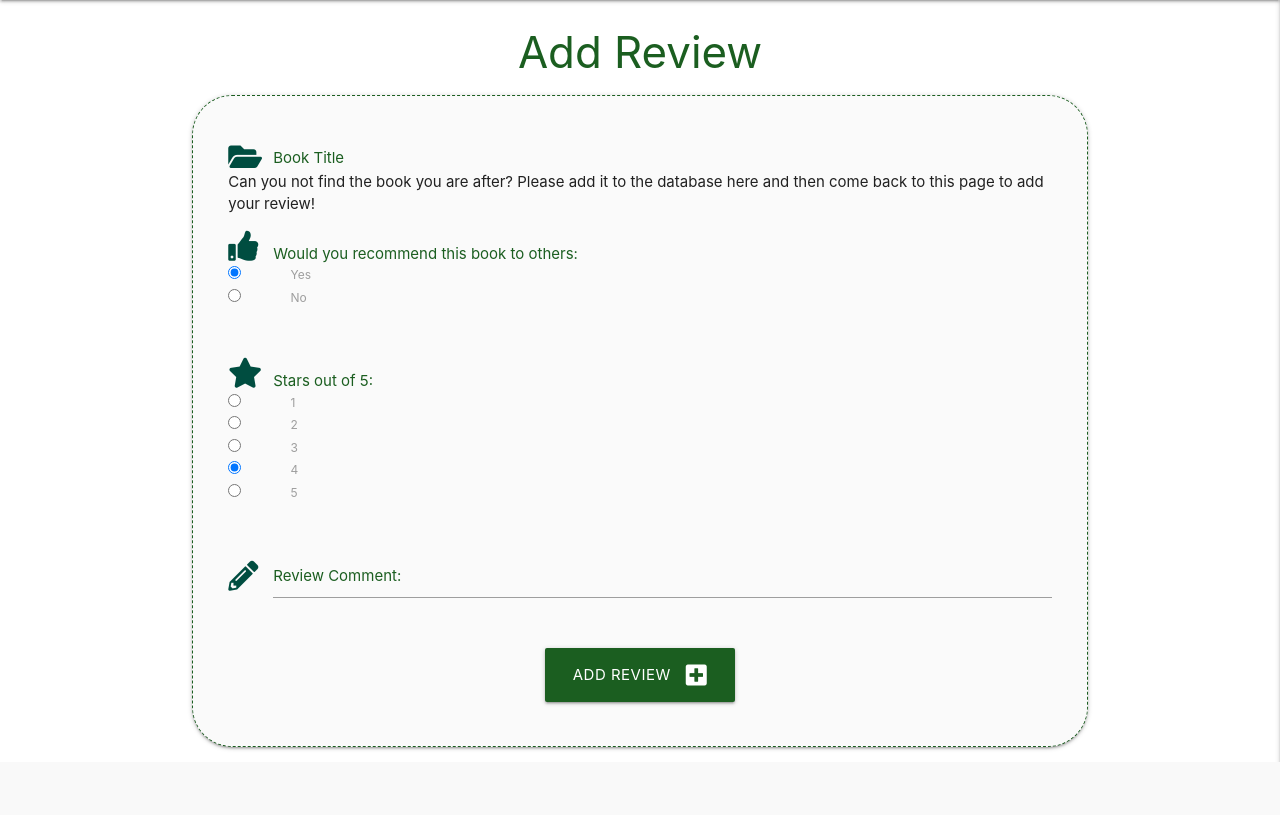
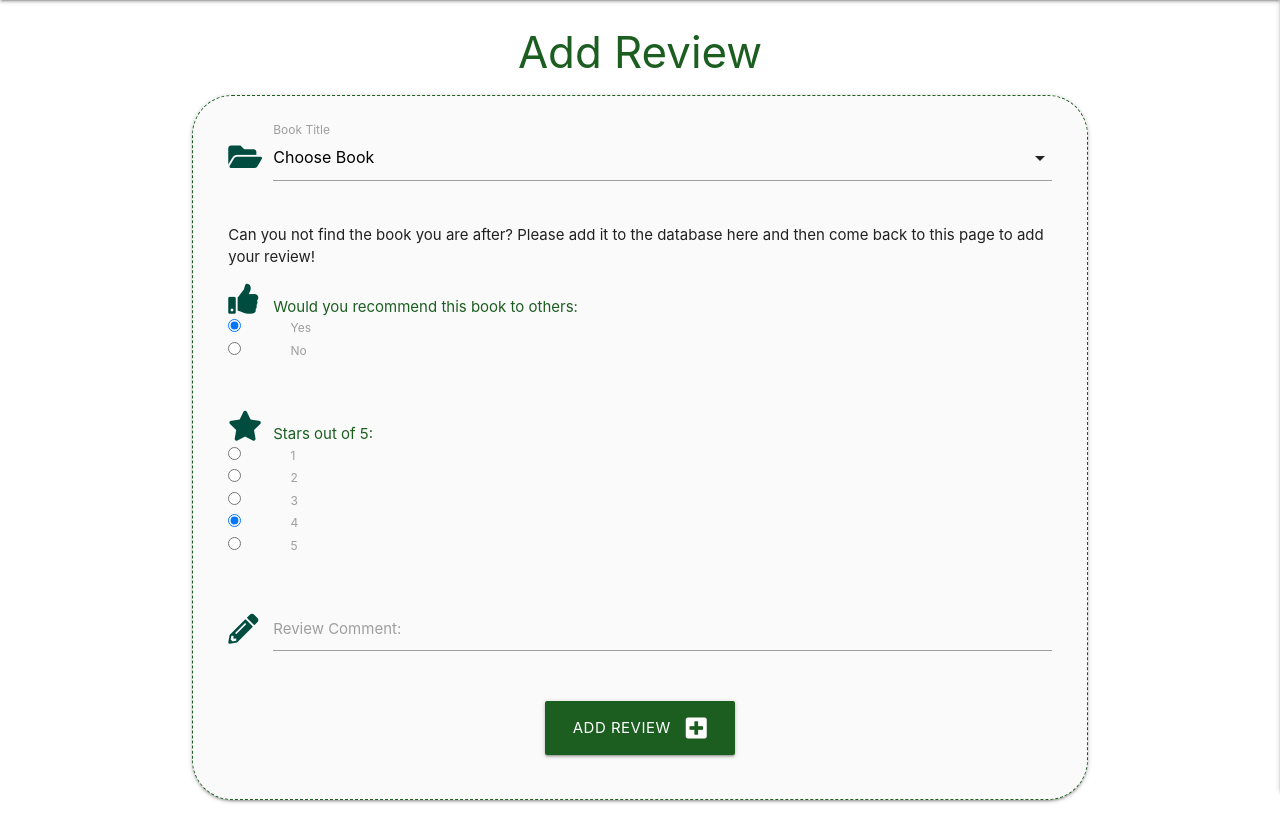
Before and after one commit to mayasharma2110/Bookworm, a Flask app: page /add_review in a window 1280 px wide. Shown: the part 69-884 px from the top of the page. Before the commit the page ends 831 px from the top, so only its background shows below. Run offline with Flask 2, Linux system fonts and the light colour scheme; data that the repository does not hold is empty; some libraries are stand-ins or nearby versions.

Commit message:
Add book selection in add review form

```diff
--- a/app.py
+++ b/app.py
@@ -126,8 +126,8 @@ def add_review():
     #     flash("Your review was successfully added")
     #     return redirect(url_for("get_reviews"))
 
-    # books = mongo.db.books.find().sort("book_title", 1)
-    return render_template("add_review.html")
+    books = mongo.db.books.find().sort("book_title", 1)
+    return render_template("add_review.html", books=books)
 
 
 if __name__ == "__main__":
--- a/static/css/style.css
+++ b/static/css/style.css
@@ -50,7 +50,7 @@ h3 {
     pointer-events: auto;
 }
 
-.input-field {
+/* .input-field {
     position: relative;
     margin-top: 1rem;
     margin-bottom: 1rem;
@@ -76,7 +76,7 @@ h3 {
     transform-origin: 0% 100%;
     text-align: initial;
     transform: translateY(12px);
-}
+} */
 
 .input-field2 {
     position: relative;
@@ -90,20 +90,7 @@ h3 {
     font-size: 2rem;
     /* -webkit-transition: color .2s; */
     /* transition: color .2s; */
-    /* top: .5rem; */
-}
-
-.input-field2.col label {
-    /* margin-left: 3rem;
-    left: .75rem;
-    color: #9e9e9e;
-    position: absolute;
-    top: 0;
-    font-size: 1rem;
-    cursor: text;
-    transform-origin: 0% 100%;
-    text-align: initial;
-    transform: translateY(12px); */
+    top: .5rem;
 }
 
 .label2 {
--- a/static/js/script.js
+++ b/static/js/script.js
@@ -1,4 +1,5 @@
 $(document).ready(function(){
     $('.sidenav').sidenav({edge:"right"});
     $('.collapsible').collapsible();
+    $('select').formSelect();
 });
--- a/templates/add_review.html
+++ b/templates/add_review.html
@@ -12,7 +12,7 @@
                 <select id="book_title" name="book_title" class="validate" required>
                     <option value="" disabled selected>Choose Book</option>
                     {% for book in books %}
-                        <option value="{{ book.book_title }}">{{ book.book_title }}</option>
+                        <option value="{{ book.book_title }}">{{ book.book_title }} by {{ book.author }}</option>
                     {% endfor %}
                 </select>
                 <label for="book_title">Book Title</label>
```
